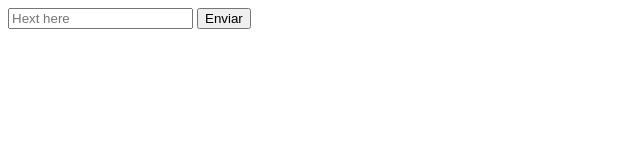
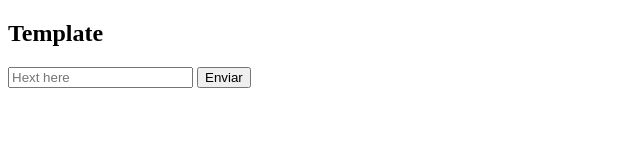
Before and after one commit to IgorCopa/W04, a plain HTML site: page template.html in a window 1280 px wide. Shown: the whole page, without its empty margins (0-640 px from the left). Drawn offline with Linux system fonts and the light colour scheme.

Commit message:
second commit
Add <h1>.

```diff
--- a/template.html
+++ b/template.html
@@ -8,6 +8,7 @@
 <body>
 
     <section class="session" id="section1">
+        <h1>Template</h1>
         <input type="text" id="ipt" placeholder="Hext here">
         <button type="button" id="btnEnviar">Enviar</button>
     </section>
```
